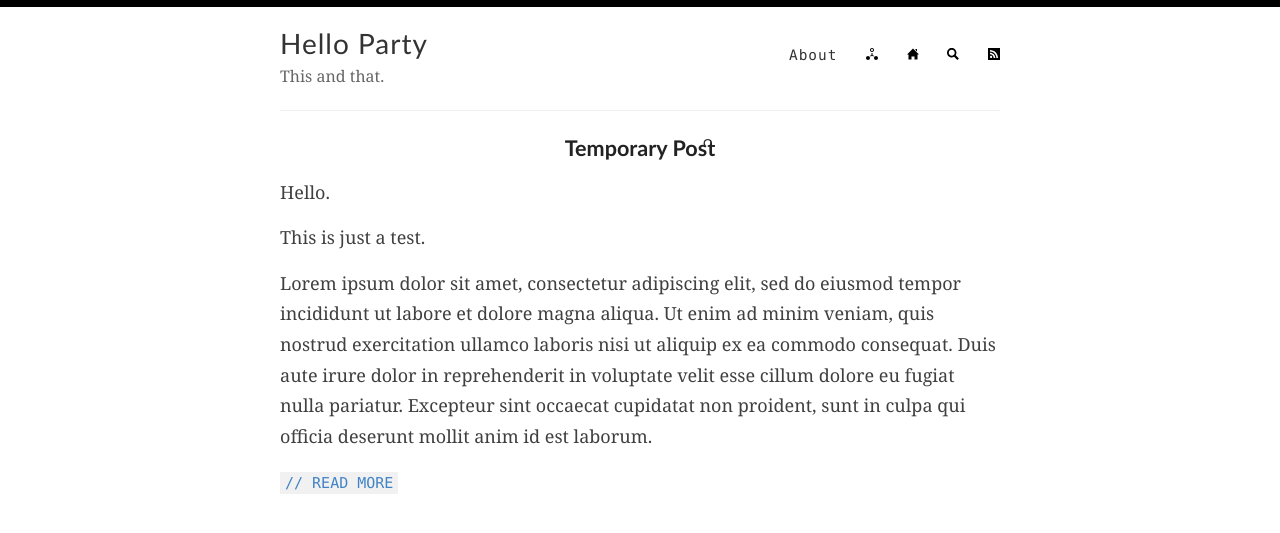
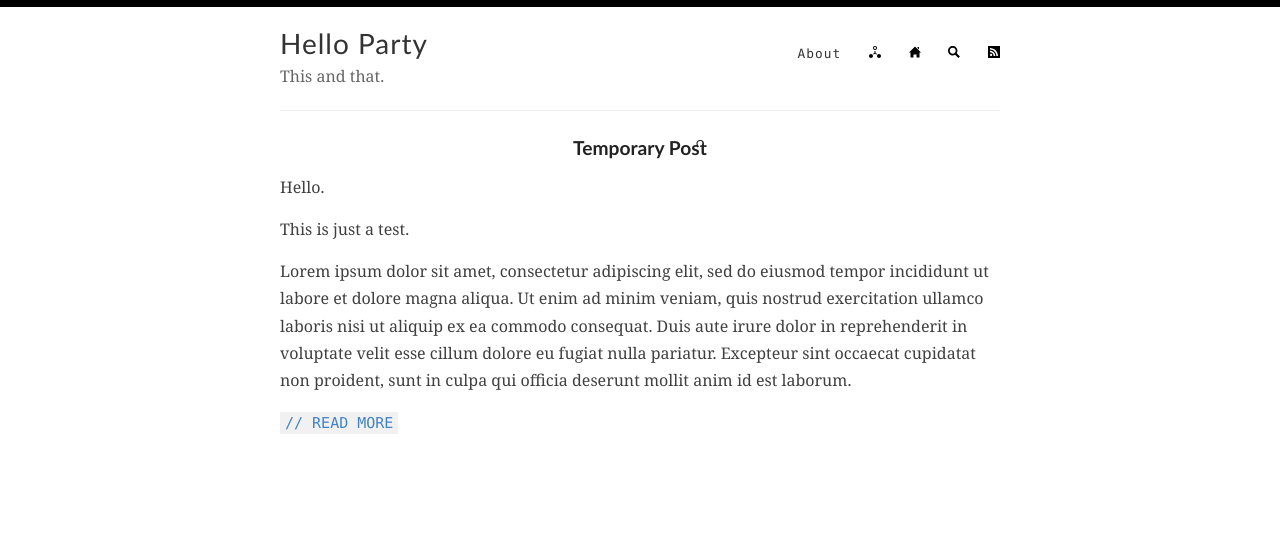
Before and after one commit to hello-party/hello-party-old.github.io, a Jekyll site: the page built from index.html, in a window 1280 px wide. Shown: the top 533 px of the page. Built offline with Jekyll 4.4.1, drawn with Linux system fonts in a browser that asks for light colours; the list of posts is cut into pages by our own code.

Commit message:
Update style.scss

```diff
--- a/assets/style.scss
+++ b/assets/style.scss
@@ -25,7 +25,7 @@ body {
   color: #404040;
   line-height: 1.7;
   font-weight: 400;
-  font-size: 18px;
+  font-size: 1em;
   height: 100%;
 }
 
```
